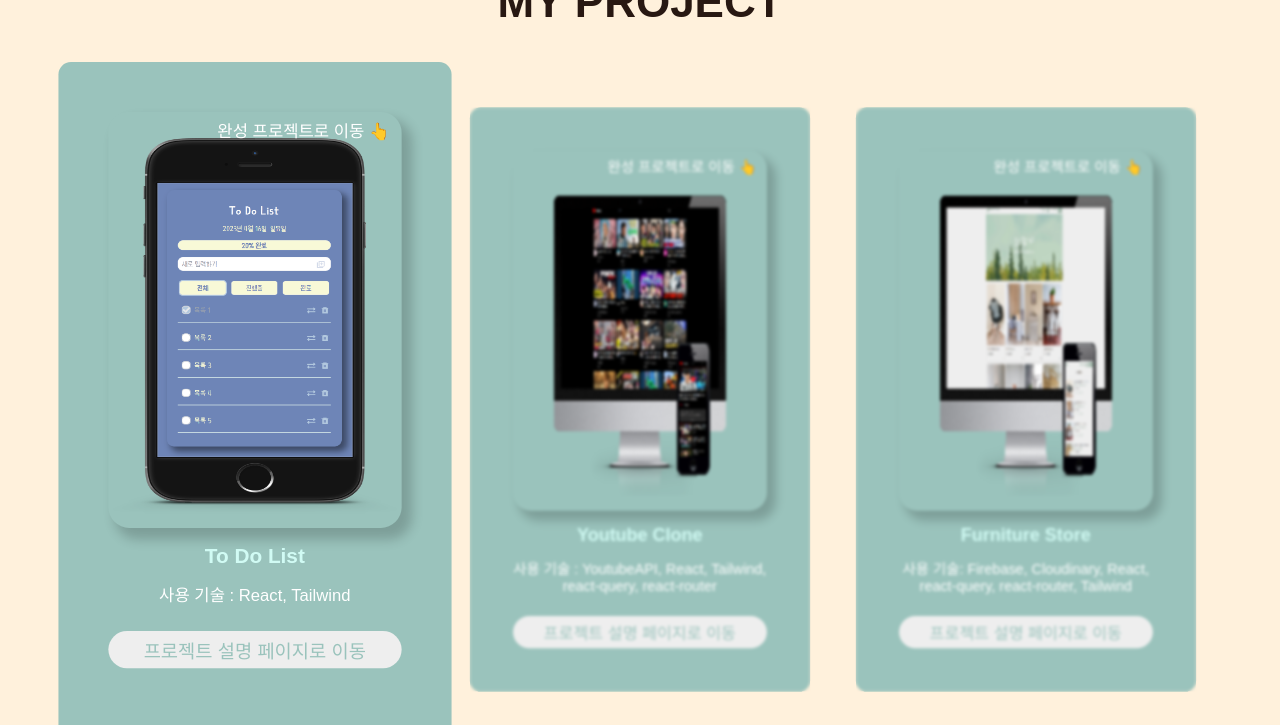
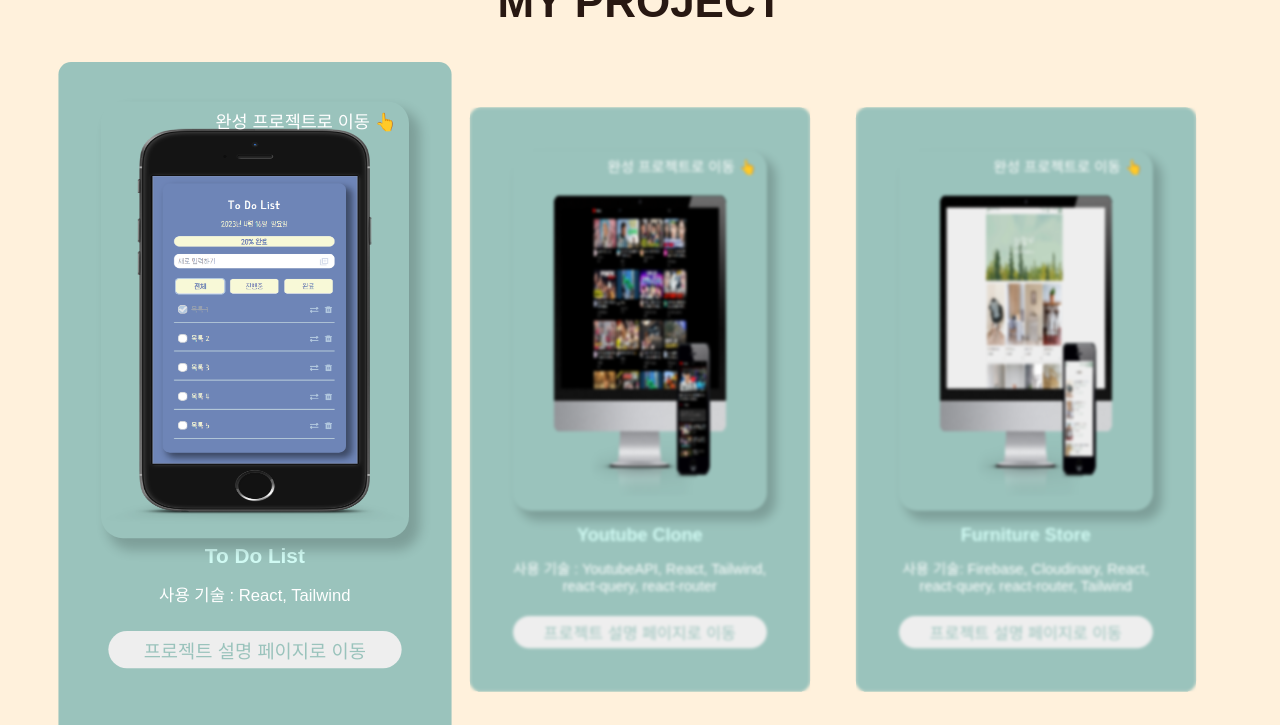
Before and after one commit to summer-S2/My-Home, a plain HTML site: page index.html in a window 1280 px wide. In both pictures the pointer is over the link 254 px from the left and 2972 px from the top of the page. Shown: the part 2647-3372 px from the top of the page. Drawn offline with Linux system fonts and the light colour scheme; a web font is replaced by a local one.

Commit message:
프로젝트 링크 호버했을때 UI 변경

```diff
--- a/styles/project.css
+++ b/styles/project.css
@@ -30,6 +30,7 @@
   -webkit-box-shadow: 8px 9px 11px 2px rgba(0, 0, 0, 0.19);
   -moz-box-shadow: 8px 9px 11px 2px rgba(0, 0, 0, 0.19);
 }
+
 .todolist__link {
   max-width: 300px;
 }
@@ -53,9 +54,14 @@
 
 .project__link {
   display: inline-block;
+  position: relative;
   width: 100%;
   /* max-width: 350px; */
-  position: relative;
+  transition: all 0.5s;
+}
+
+.project__link:hover {
+  scale: 105%;
 }
 
 .project__moveT {
```
